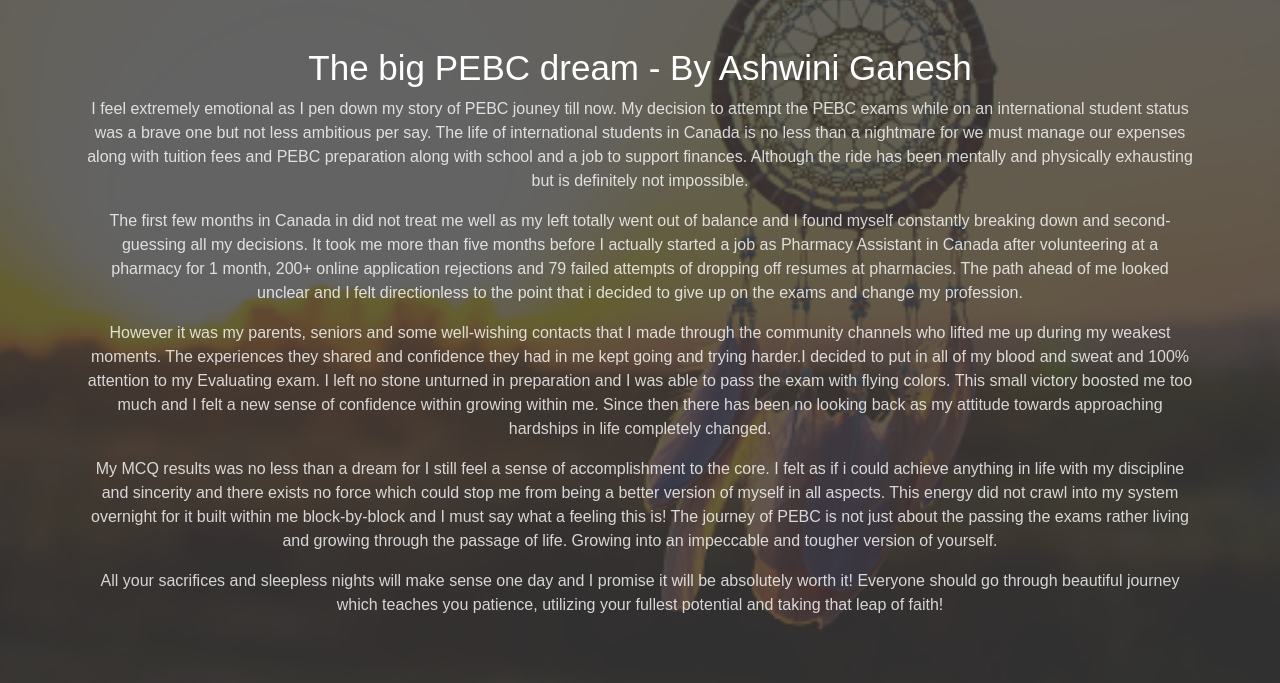
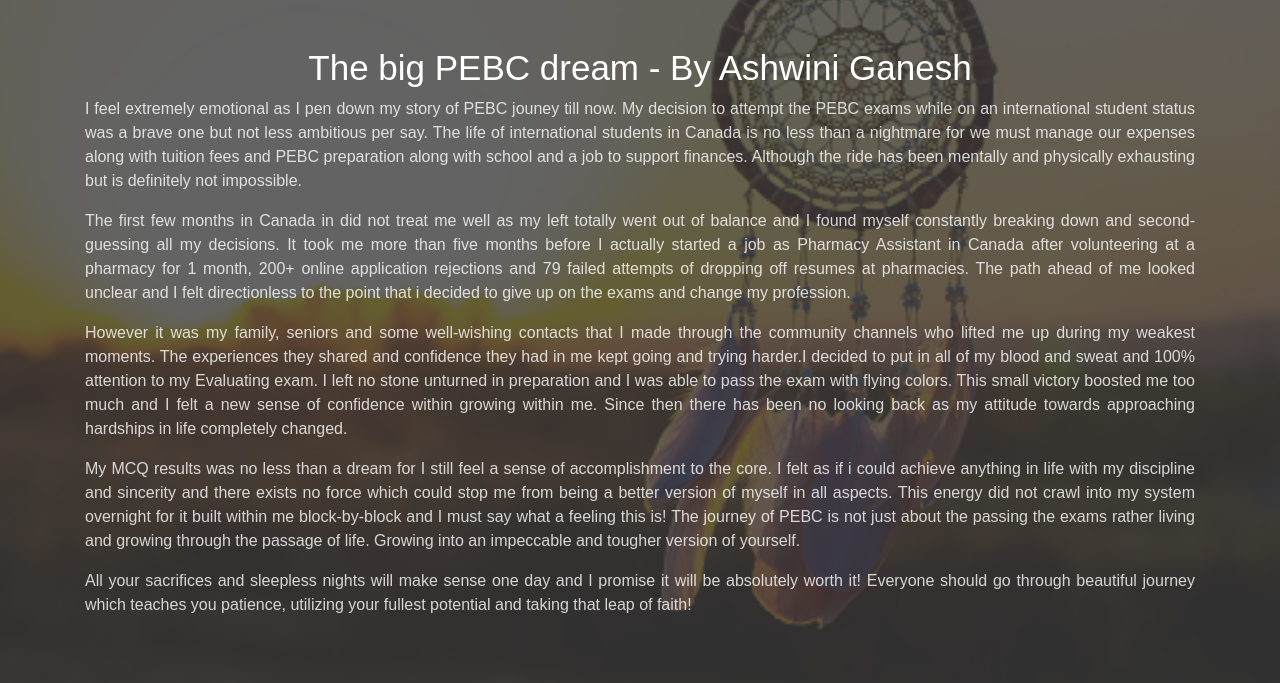
Before and after one commit to Pharmeduca/pharmeduca.github.io, a plain HTML site: page TheBigPEBC_Dream.html in a window 1280 px wide. Shown: the part 117-800 px from the top of the page. Drawn offline with Linux system fonts and the light colour scheme.

Commit message:
Update TheBigPEBC_Dream.html

```diff
--- a/TheBigPEBC_Dream.html
+++ b/TheBigPEBC_Dream.html
@@ -60,11 +60,11 @@
               <i class="ti-control-play"></i>
             </button> -->
             <h6 class="section-title mt-4">The big PEBC dream - By Ashwini Ganesh </h6>
-            <p>I feel extremely emotional  as I pen down my story of PEBC jouney till now. My decision to attempt the PEBC exams while on an international student status was a brave one but not less ambitious per say. The life of international students in Canada is no less than a nightmare for we must manage our expenses along with tuition fees and PEBC preparation along with school and a job to support finances. Although the ride has been mentally and physically exhausting but is definitely not impossible.</p>
-            <p>The first few months in Canada in did not treat me well as my left totally went out of balance and I found myself  constantly breaking down and second-guessing all my decisions. It took me more than five months before I actually started a job as Pharmacy Assistant in Canada after volunteering at a pharmacy for 1 month, 200+ online application rejections and 79 failed attempts of dropping off resumes at pharmacies. The path ahead of me looked unclear and I felt directionless to the point that i decided to give up on the exams and change my profession.</p>
-            <p>However it was my parents, seniors and some well-wishing contacts that I made through the community channels who lifted me up during my weakest moments. The experiences they shared and confidence they had in me kept going and trying harder.I decided to put in all of my blood and sweat and 100% attention to my Evaluating exam. I left no stone unturned in preparation and I was able to pass the exam with flying colors. This small victory boosted me  too much and I felt a new sense of confidence within growing within me. Since then there has been no looking back as my attitude towards approaching hardships in life completely changed.</p>
-            <p>My MCQ results was no less than a dream for I still feel a sense of accomplishment to the core. I felt as if i could achieve anything in life with my discipline and sincerity and there exists no force which could stop me from being a better version of myself in all aspects. This energy did not crawl into my system overnight for it built within me block-by-block and I must say what a feeling this is! The journey of PEBC is not just about the passing the exams rather living and growing through the passage of life. Growing into an impeccable and tougher version of yourself.</p>
-            <p>All your sacrifices and sleepless nights will make sense one day and I promise it will be absolutely worth it! Everyone should go through beautiful journey which teaches you patience, utilizing your fullest potential and taking that leap of faith!</p>
+            <p align="justify">I feel extremely emotional  as I pen down my story of PEBC jouney till now. My decision to attempt the PEBC exams while on an international student status was a brave one but not less ambitious per say. The life of international students in Canada is no less than a nightmare for we must manage our expenses along with tuition fees and PEBC preparation along with school and a job to support finances. Although the ride has been mentally and physically exhausting but is definitely not impossible.</p>
+            <p align="justify">The first few months in Canada in did not treat me well as my left totally went out of balance and I found myself  constantly breaking down and second-guessing all my decisions. It took me more than five months before I actually started a job as Pharmacy Assistant in Canada after volunteering at a pharmacy for 1 month, 200+ online application rejections and 79 failed attempts of dropping off resumes at pharmacies. The path ahead of me looked unclear and I felt directionless to the point that i decided to give up on the exams and change my profession.</p>
+            <p align="justify">However it was my family, seniors and some well-wishing contacts that I made through the community channels who lifted me up during my weakest moments. The experiences they shared and confidence they had in me kept going and trying harder.I decided to put in all of my blood and sweat and 100% attention to my Evaluating exam. I left no stone unturned in preparation and I was able to pass the exam with flying colors. This small victory boosted me  too much and I felt a new sense of confidence within growing within me. Since then there has been no looking back as my attitude towards approaching hardships in life completely changed.</p>
+            <p align="justify">My MCQ results was no less than a dream for I still feel a sense of accomplishment to the core. I felt as if i could achieve anything in life with my discipline and sincerity and there exists no force which could stop me from being a better version of myself in all aspects. This energy did not crawl into my system overnight for it built within me block-by-block and I must say what a feeling this is! The journey of PEBC is not just about the passing the exams rather living and growing through the passage of life. Growing into an impeccable and tougher version of yourself.</p>
+            <p align="justify">All your sacrifices and sleepless nights will make sense one day and I promise it will be absolutely worth it! Everyone should go through beautiful journey which teaches you patience, utilizing your fullest potential and taking that leap of faith!</p>
         </div>
     </section>
 
```
